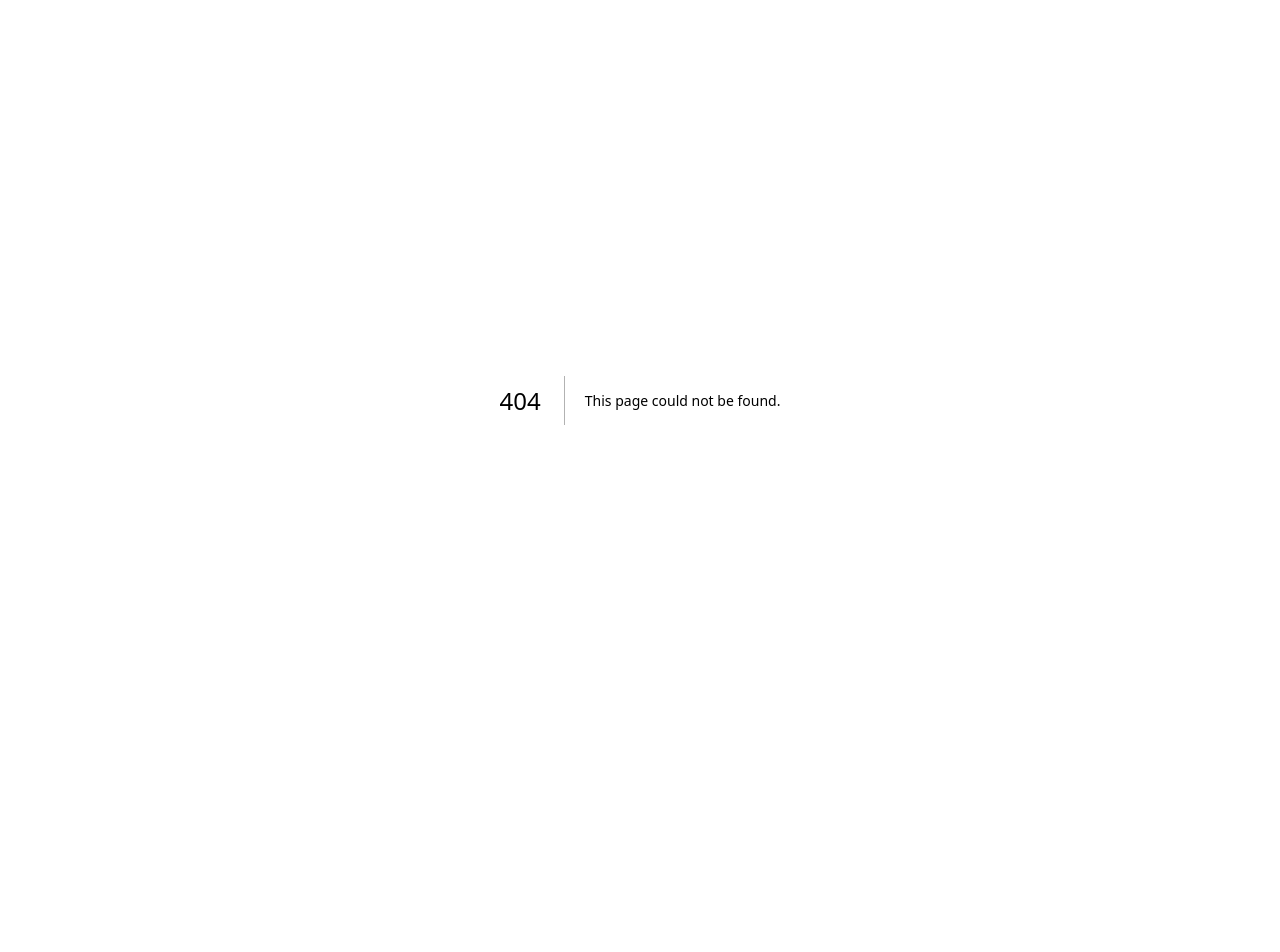
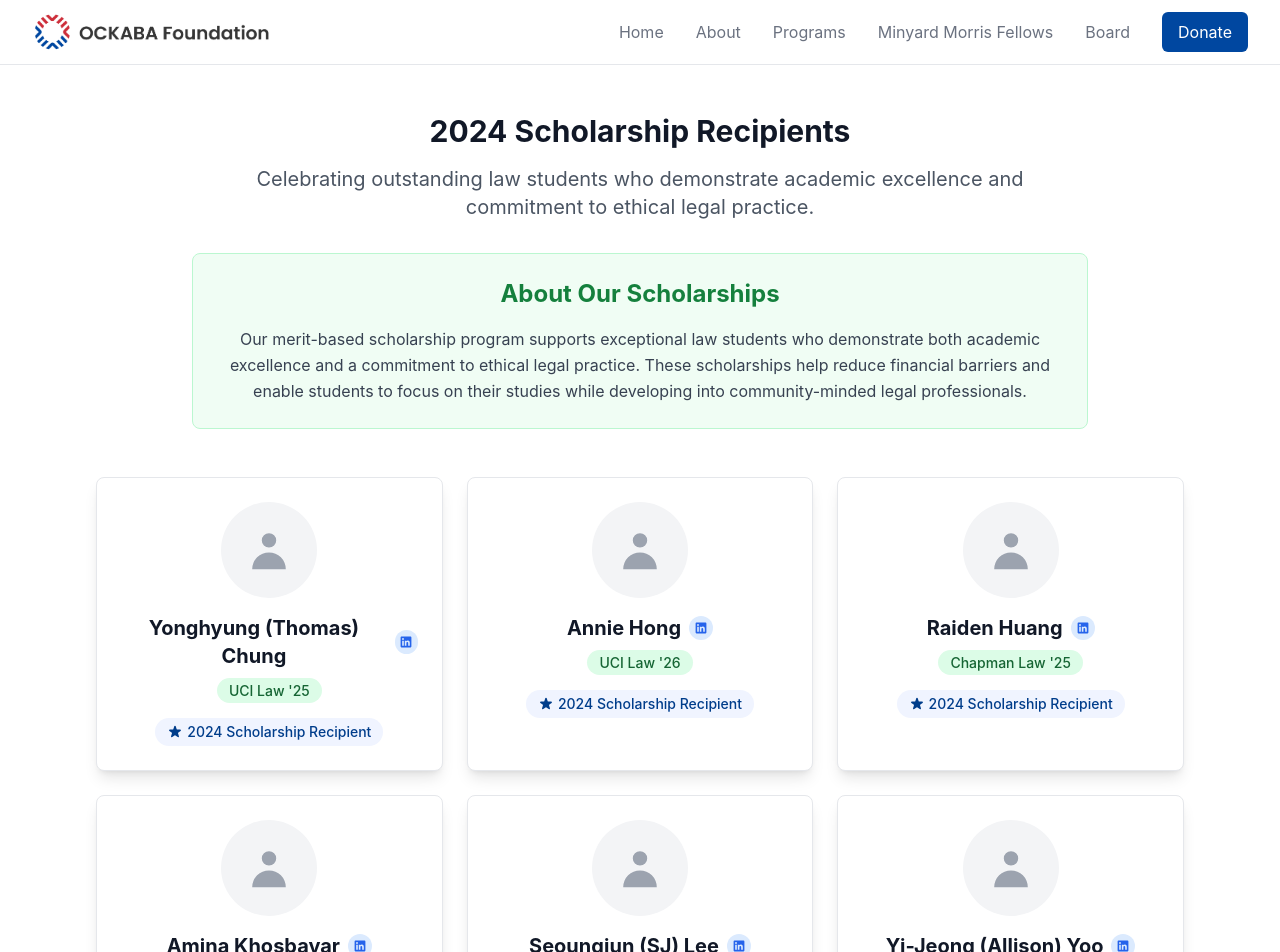
Before and after one commit to quadra2003/ockabaf, a Next.js app: page /scholarships in a window 1280 px wide. Before the commit this address had no page. Shown: the top 952 px of the page. Before the commit the page ends 800 px from the top, so only its background shows below. Built offline with nearby package versions, Linux system fonts and the light colour scheme.

Commit message:
Create scholarships.js

```diff
--- /dev/null
+++ b/pages/scholarships.js
@@ -0,0 +1,160 @@
+import Layout from '../components/Layout'
+import Link from 'next/link'
+
+export default function ScholarshipRecipients2024() {
+  const recipients = [
+    {
+      name: "Yonghyung (Thomas) Chung",
+      linkedin: "https://www.linkedin.com/in/yonghyung-thomas-chung-b41591257/",
+      school: "UCI Law '25",
+      year: "2025"
+    },
+    {
+      name: "Annie Hong",
+      linkedin: "https://www.linkedin.com/in/annie--hong/",
+      school: "UCI Law '26",
+      year: "2026"
+    },
+    {
+      name: "Raiden Huang",
+      linkedin: "https://www.linkedin.com/in/raiden-huang-30b77a1a2/",
+      school: "Chapman Law '25",
+      year: "2025"
+    },
+    {
+      name: "Amina Khosbayar",
+      linkedin: "https://www.linkedin.com/in/amina-khosbayar/",
+      school: "Chapman Law '26",
+      year: "2026"
+    },
+    {
+      name: "Seoungjun (SJ) Lee",
+      linkedin: "https://www.linkedin.com/in/seoungjun-sj-lee-0b22b9153/",
+      school: "UCI Law '25",
+      year: "2025"
+    },
+    {
+      name: "Yi-Jeong (Allison) Yoo",
+      linkedin: "https://www.linkedin.com/in/yi-jeong-allison-yoo-a05374125/",
+      school: "UCI Law '25",
+      year: "2025"
+    }
+  ]
+
+  return (
+    <Layout title="2024 Scholarship Recipients - OCKABA Foundation">
+      <div className="max-w-6xl mx-auto px-4 sm:px-6 lg:px-8 py-12">
+        {/* Header Section */}
+        <div className="text-center mb-12">
+          <h1 className="text-3xl font-bold text-gray-900 mb-4">
+            2024 Scholarship Recipients
+          </h1>
+          <p className="text-xl text-gray-600 max-w-3xl mx-auto mb-8">
+            Celebrating outstanding law students who demonstrate academic excellence and commitment to ethical legal practice.
+          </p>
+          <div className="bg-green-50 border border-green-200 rounded-lg p-6 max-w-4xl mx-auto">
+            <h2 className="text-2xl font-bold text-green-700 mb-4">About Our Scholarships</h2>
+            <p className="text-gray-700 leading-relaxed">
+              Our merit-based scholarship program supports exceptional law students who demonstrate both academic excellence
+              and a commitment to ethical legal practice. These scholarships help reduce financial barriers and enable
+              students to focus on their studies while developing into community-minded legal professionals.
+            </p>
+          </div>
+        </div>
+
+        {/* Recipients Grid */}
+        <div className="grid md:grid-cols-2 lg:grid-cols-3 gap-6 mb-12">
+          {recipients.map((recipient, index) => (
+            <div key={index} className="bg-white border border-gray-200 rounded-lg shadow-lg hover:shadow-xl transition-shadow">
+              <div className="p-6">
+                {/* Recipient Header */}
+                <div className="text-center mb-4">
+                  {/* Profile placeholder */}
+                  <div className="w-24 h-24 mx-auto mb-4 rounded-full overflow-hidden bg-gray-100 flex items-center justify-center">
+                    <svg className="w-12 h-12 text-gray-400" fill="currentColor" viewBox="0 0 20 20">
+                      <path fillRule="evenodd" d="M10 9a3 3 0 100-6 3 3 0 000 6zm-7 9a7 7 0 1114 0H3z" clipRule="evenodd" />
+                    </svg>
+                  </div>
+
+                  <div className="flex items-center justify-center gap-2 mb-2">
+                    <h3 className="text-xl font-bold text-gray-900">{recipient.name}</h3>
+                    {recipient.linkedin && (
+                      <a
+                        href={recipient.linkedin}
+                        target="_blank"
+                        rel="noopener noreferrer"
+                        className="inline-flex items-center justify-center w-6 h-6 bg-blue-100 hover:bg-blue-200 rounded-full transition-colors"
+                        title="LinkedIn Profile"
+                      >
+                        <svg className="w-3 h-3 text-blue-600" fill="currentColor" viewBox="0 0 20 20">
+                          <path fillRule="evenodd" d="M16.338 16.338H13.67V12.16c0-.995-.017-2.277-1.387-2.277-1.39 0-1.601 1.086-1.601 2.207v4.248H8.014v-8.59h2.559v1.174h.037c.356-.675 1.227-1.387 2.526-1.387 2.703 0 3.203 1.778 3.203 4.092v4.711zM5.005 6.575a1.548 1.548 0 11-.003-3.096 1.548 1.548 0 01.003 3.096zm-1.337 9.763H6.34v-8.59H3.667v8.59zM17.668 1H2.328C1.595 1 1 1.581 1 2.298v15.403C1 18.418 1.595 19 2.328 19h15.34c.734 0 1.332-.582 1.332-1.299V2.298C19 1.581 18.402 1 17.668 1z" clipRule="evenodd" />
+                        </svg>
+                      </a>
+                    )}
+                  </div>
+
+                  {/* Academic Info */}
+                  <span className="bg-green-100 text-green-800 px-3 py-1 rounded-full text-sm font-medium">
+                    {recipient.school}
+                  </span>
+                </div>
+
+                {/* Achievement Badge */}
+                <div className="text-center">
+                  <div className="inline-flex items-center bg-primary-50 text-primary-700 px-3 py-1 rounded-full text-sm font-medium">
+                    <svg className="w-4 h-4 mr-1" fill="currentColor" viewBox="0 0 20 20">
+                      <path d="M9.049 2.927c.3-.921 1.603-.921 1.902 0l1.07 3.292a1 1 0 00.95.69h3.462c.969 0 1.371 1.24.588 1.81l-2.8 2.034a1 1 0 00-.364 1.118l1.07 3.292c.3.921-.755 1.688-1.54 1.118l-2.8-2.034a1 1 0 00-1.175 0l-2.8 2.034c-.784.57-1.838-.197-1.539-1.118l1.07-3.292a1 1 0 00-.364-1.118L2.98 8.72c-.783-.57-.38-1.81.588-1.81h3.461a1 1 0 00.951-.69l1.07-3.292z" />
+                    </svg>
+                    2024 Scholarship Recipient
+                  </div>
+                </div>
+              </div>
+            </div>
+          ))}
+        </div>
+
+        {/* Application Information */}
+        <div className="bg-gradient-to-r from-green-600 to-green-700 text-white rounded-lg p-8 text-center mb-16">
+          <h2 className="text-3xl font-bold mb-4">Apply for 2025 Scholarships</h2>
+          <p className="text-xl mb-6 opacity-90">
+            Applications for our merit-based scholarship program are typically accepted twice per year.
+            Join our community of exceptional law students committed to excellence and ethical practice.
+          </p>
+          <div className="flex flex-col sm:flex-row gap-4 justify-center">
+            <Link
+              href="/programs"
+              className="bg-white text-green-600 px-8 py-3 rounded-md font-semibold hover:bg-gray-50 transition-colors"
+            >
+              Learn About Our Programs
+            </Link>
+            <a
+              href="mailto:info@ockabaf.org?subject=Scholarship Application"
+              className="border-2 border-white text-white px-8 py-3 rounded-md font-semibold hover:bg-white hover:text-green-600 transition-colors"
+            >
+              Apply for Scholarship
+            </a>
+          </div>
+        </div>
+
+        {/* Impact Section */}
+        <div className="text-center">
+          <h2 className="text-3xl font-bold text-gray-900 mb-8">Scholarship Program Impact</h2>
+          <div className="grid md:grid-cols-3 gap-8">
+            <div className="bg-white border border-gray-200 rounded-lg p-6">
+              <div className="text-4xl font-bold text-green-600 mb-2">6</div>
+              <div className="text-gray-600">2024 Scholarship Recipients</div>
+            </div>
+            <div className="bg-white border border-gray-200 rounded-lg p-6">
+              <div className="text-4xl font-bold text-green-600 mb-2">$50K+</div>
+              <div className="text-gray-600">Total Scholarships Awarded</div>
+            </div>
+            <div className="bg-white border border-gray-200 rounded-lg p-6">
+              <div className="text-4xl font-bold text-green-600 mb-2">100%</div>
+              <div className="text-gray-600">Academic Excellence Standard</div>
+            </div>
+          </div>
+        </div>
+      </div>
+    </Layout>
+  )
+}
```
